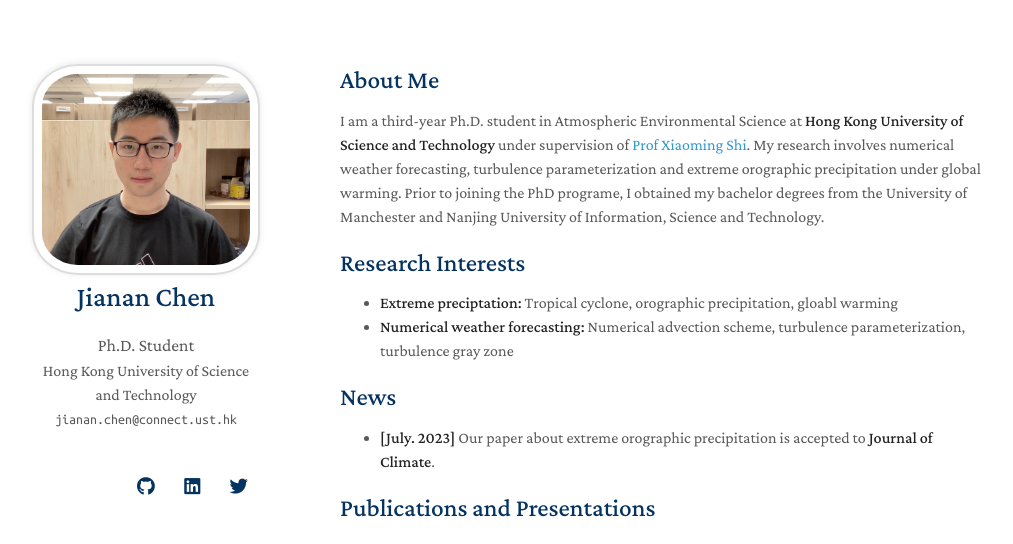
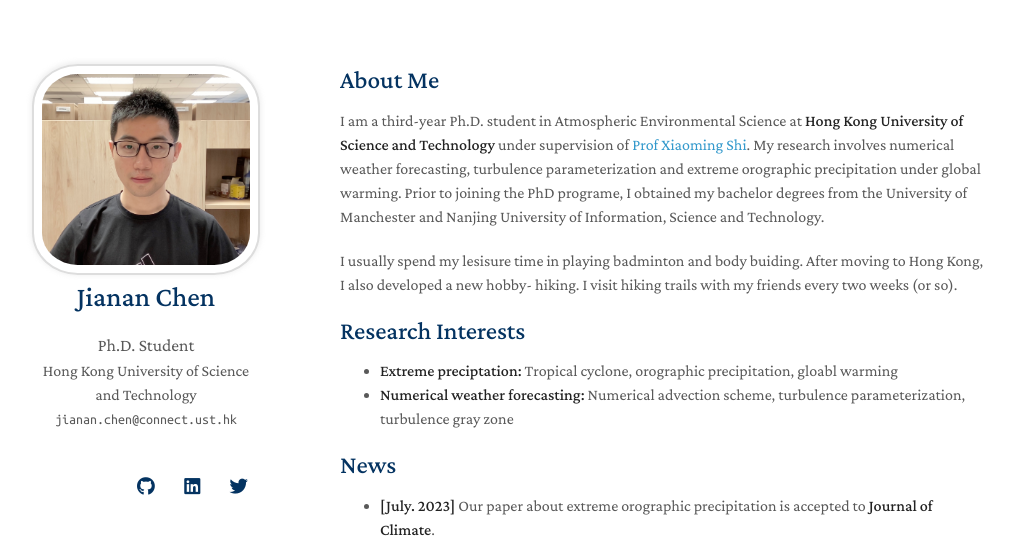
Before and after one commit to JiananChenUST/jiananchenust.github.io, a Jekyll site: the page built from index.md, in a window 1280 px wide and 900 px high, cut to the strip 0-544 px from the top of the window. Shown: the whole strip, without its empty margins (130-1143 px from the left). Built offline with Jekyll 4.4.1, drawn with Linux system fonts in a browser that asks for light colours; nearby versions of some CDN libraries; a style sheet for code colours, icons or effects is not loaded; our own code applies the rules of GitHub Pages for plain Markdown files.

Commit message:
update hobbies

```diff
--- a/index.md
+++ b/index.md
@@ -5,6 +5,8 @@
 ## About Me
 
 I am a third-year Ph.D. student in Atmospheric Environmental Science at **Hong Kong University of Science and Technology** under supervision of [Prof Xiaoming Shi](https://facultyprofiles.hkust.edu.hk/profiles.php?profile=xiaoming-shi-shixm). My research involves numerical weather forecasting, turbulence parameterization and extreme orographic precipitation under global warming. Prior to joining the PhD programe, I obtained my bachelor degrees from the University of Manchester and Nanjing University of Information, Science and Technology.
+
+I usually spend my lesisure time in playing badminton and body buiding. After moving to Hong Kong, I also developed a new hobby- hiking. I visit hiking trails with my friends every two weeks (or so).
 
 
 ## Research Interests
```
